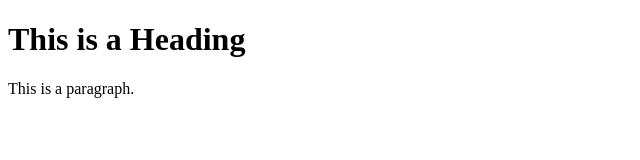
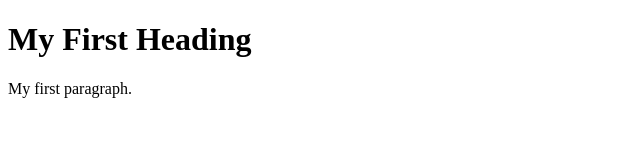
Before and after one commit to purellikiran/Dashtechnologies, a plain HTML site: page index.html in a window 1280 px wide. Shown: the whole page, without its empty margins (0-640 px from the left). Drawn offline with Linux system fonts and the light colour scheme.

Commit message:
first commit

```diff
--- a/index.html
+++ b/index.html
@@ -1,12 +1,9 @@
 <!DOCTYPE html>
 <html>
-<head>
-<title>Page Title</title>
-</head>
 <body>
 
-<h1>This is a Heading</h1>
-<p>This is a paragraph.</p>
+<h1>My First Heading</h1>
+<p>My first paragraph.</p>
 
 </body>
-</html
+</html>
```
